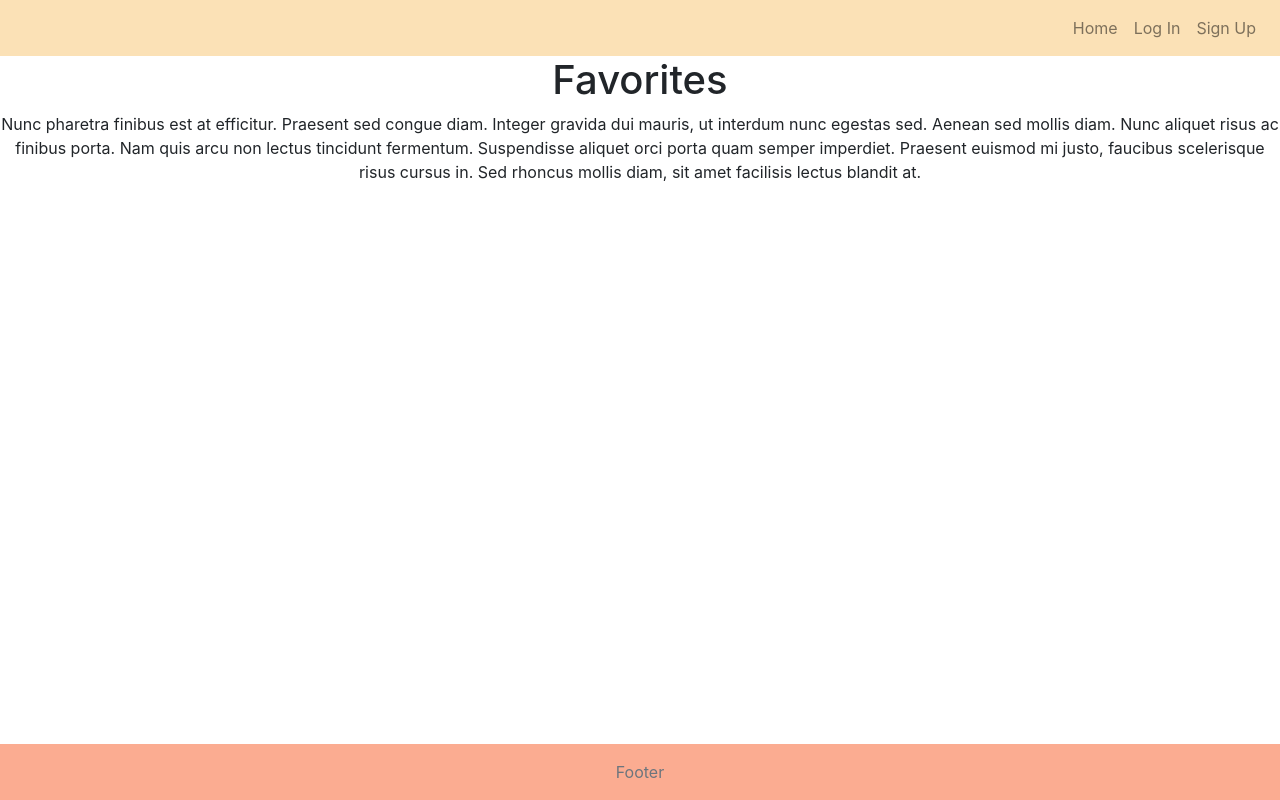
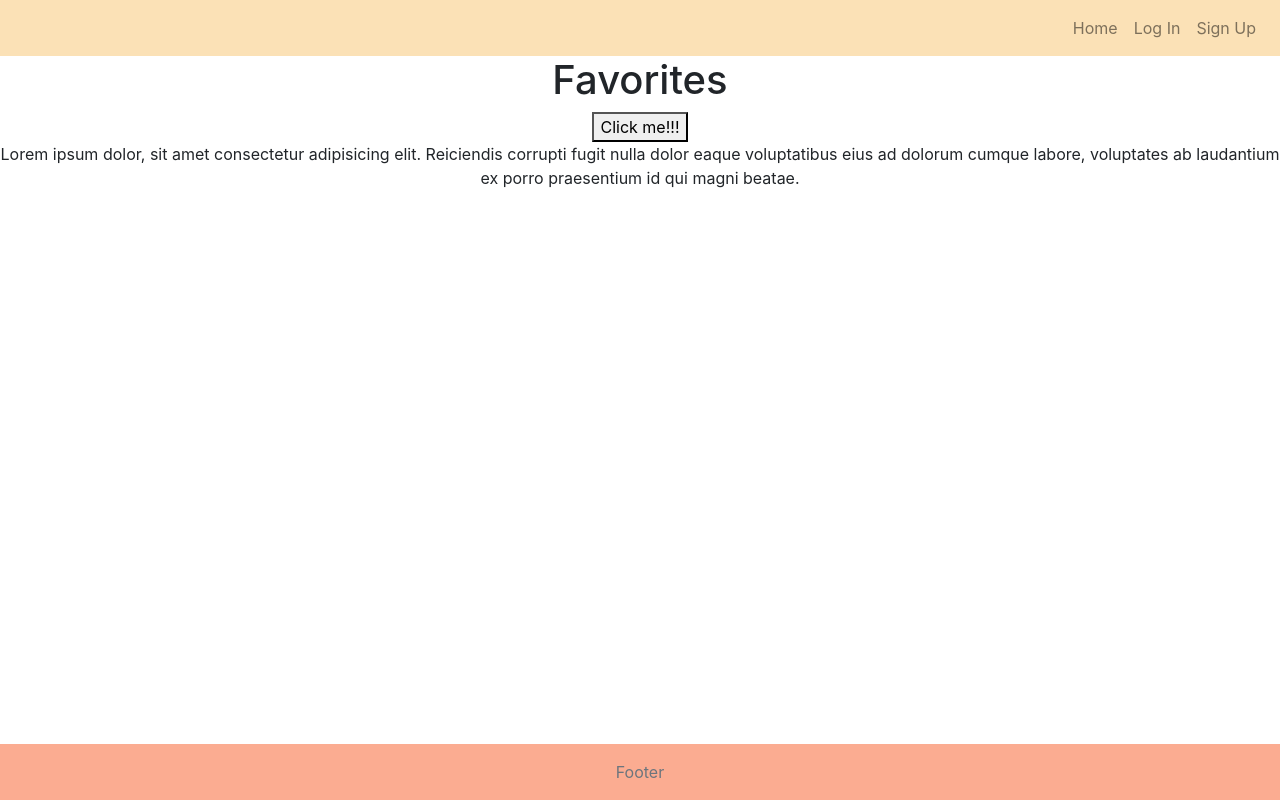
Before and after one commit to katean004/Spontaneous-Weekend-3.0, a React (Create React App) app: page /favorites in a window 1280 px wide. Built offline with nearby package versions, Linux system fonts and the light colour scheme; no server answers.

Commit message:
Setting the ability to display in favorites page and cleaned up movies code

```diff
--- a/src/components/Favorites.js
+++ b/src/components/Favorites.js
@@ -1,19 +1,25 @@
-import React from "react";
+import React, { useState } from "react";
 
 function Favorites() {
+  const [faveMovie, setFaveMovie] = useState({});
   return (
     <div>
       <h1>Favorites</h1>
+      <button onClick={displayFavoriteMovie}>Click me!!!</button>
       <p>
-        Nunc pharetra finibus est at efficitur. Praesent sed congue diam.
-        Integer gravida dui mauris, ut interdum nunc egestas sed. Aenean sed
-        mollis diam. Nunc aliquet risus ac finibus porta. Nam quis arcu non
-        lectus tincidunt fermentum. Suspendisse aliquet orci porta quam semper
-        imperdiet. Praesent euismod mi justo, faucibus scelerisque risus cursus
-        in. Sed rhoncus mollis diam, sit amet facilisis lectus blandit at.
+        Lorem ipsum dolor, sit amet consectetur adipisicing elit. Reiciendis
+        corrupti fugit nulla dolor eaque voluptatibus eius ad dolorum cumque
+        labore, voluptates ab laudantium ex porro praesentium id qui magni
+        beatae.
       </p>
     </div>
   );
 }
-
+const displayFavoriteMovie = () => {
+  fetch("/favorites")
+    .then(res => {
+      res.json();
+    })
+    .then(data => console.log(data));
+};
 export default Favorites;
--- a/src/components/Movie.js
+++ b/src/components/Movie.js
@@ -72,10 +72,6 @@ class Movie extends Component {
     this.discover(type, genre[1]);
   };
 
-  updateSearch = event => {
-    if (event.length === 0) return;
-    this.search(event);
-  };
 
   render() {
     return (
```
